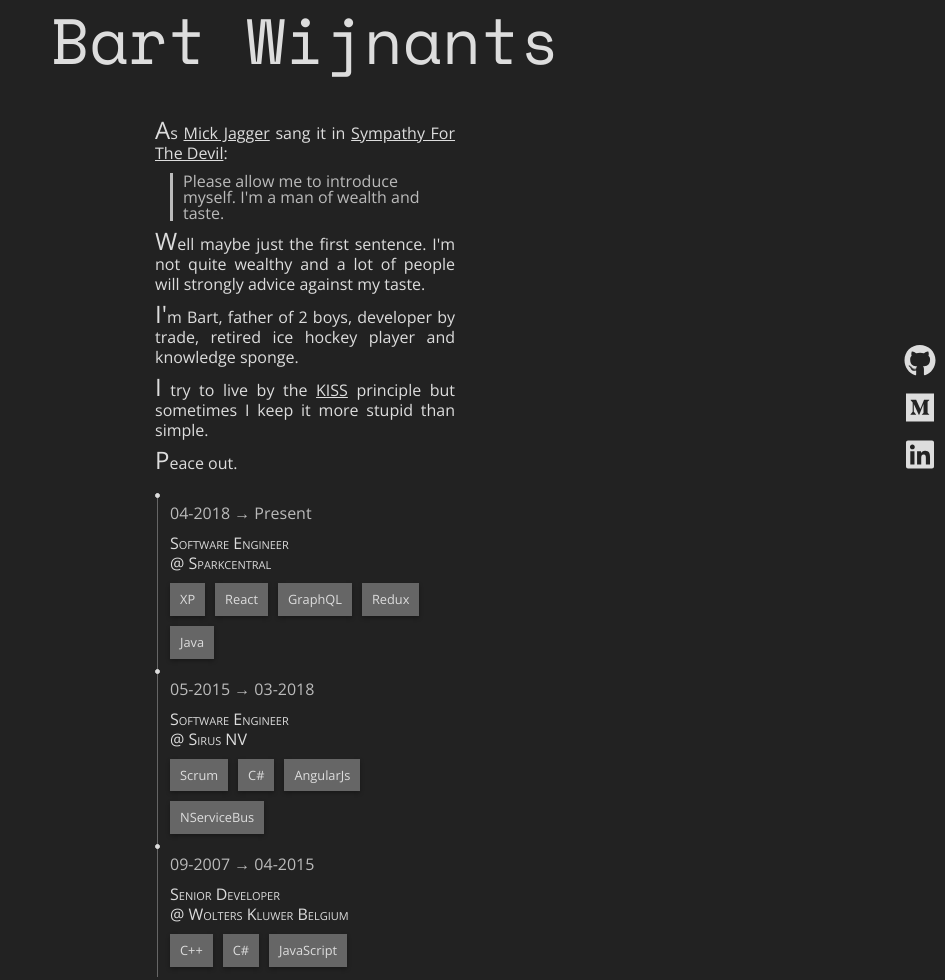
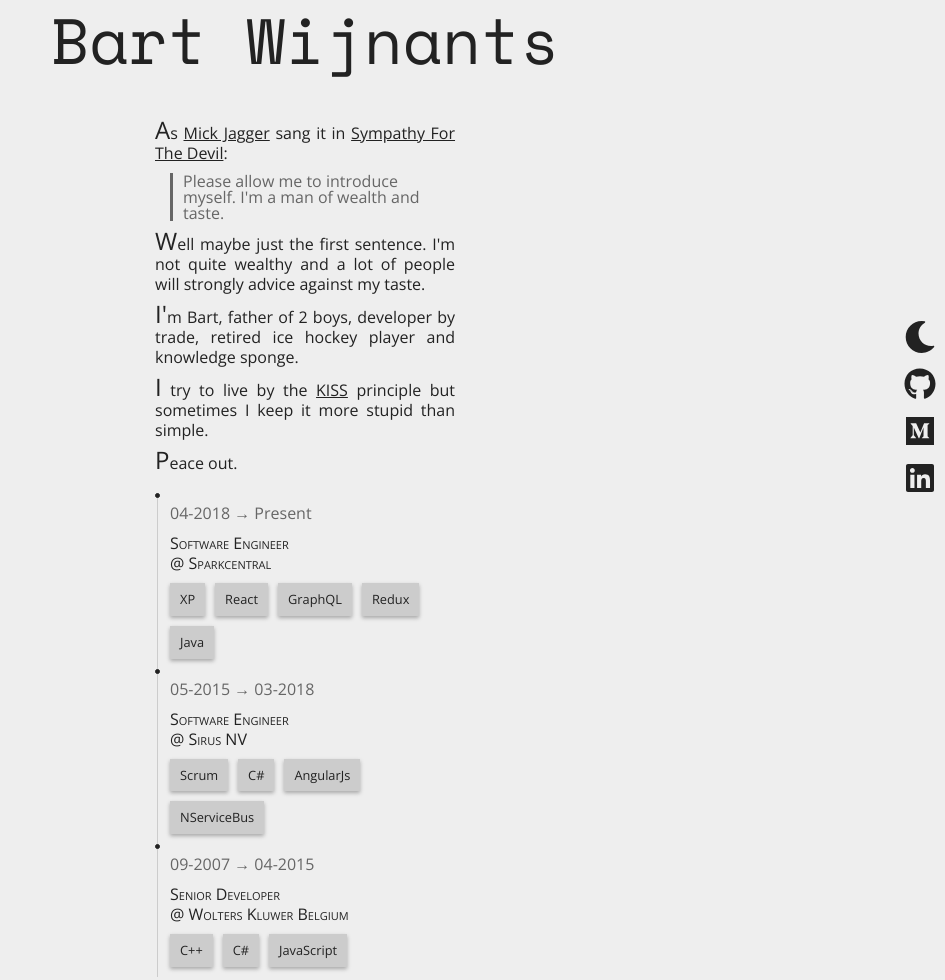
Before and after one commit to bartw/home, a Gatsby site: page / in a window 1280 px wide. Shown: the whole page, without its empty margins (335-1280 px from the left). Built offline with nearby package versions, Linux system fonts and the light colour scheme; Gatsby itself is replaced by a stand-in of ours.

Commit message:
light/dark mode

```diff
--- a/package.json
+++ b/package.json
@@ -11,8 +11,9 @@
     "serve": "gatsby serve"
   },
   "dependencies": {
-    "@fortawesome/fontawesome-svg-core": "^1.2.26",
-    "@fortawesome/free-brands-svg-icons": "^5.12.0",
+    "@fortawesome/fontawesome-svg-core": "^1.2.27",
+    "@fortawesome/free-brands-svg-icons": "^5.12.1",
+    "@fortawesome/free-solid-svg-icons": "^5.12.1",
     "@fortawesome/react-fontawesome": "^0.1.8",
     "babel-plugin-styled-components": "^1.10.6",
     "gatsby": "^2.18.11",
--- a/src/components/social-links.tsx
+++ b/src/components/actions.tsx
@@ -6,6 +6,7 @@
   faMedium,
   faLinkedin
 } from "@fortawesome/free-brands-svg-icons";
+import { faMoon, faSun } from "@fortawesome/free-solid-svg-icons";
 import { fontSize, spacing } from "../global-style";
 import ExternalLink from "./external-link";
 
@@ -54,12 +55,27 @@
   }
 `;
 
+const Toggle = styled.button`
+  background: none !important;
+  border: none;
+  margin: 0;
+  padding: 0 !important;
+  cursor: pointer;
+  font-size: ${fontSize.medium};
+  color: ${({ theme }) => theme.text};
+`;
+
 const Icon = styled(FontAwesomeIcon)`
   font-size: ${fontSize.extraLarge};
 `;
 
-const SocialLinks = () => (
+const SocialLinks = ({ theme, toggleTheme }) => (
   <List>
+    <ListItem>
+      <Toggle onClick={toggleTheme}>
+        <Icon icon={theme === "light" ? faMoon : faSun} fixedWidth />
+      </Toggle>
+    </ListItem>
     {links.map(({ id, href, icon, label }) => (
       <ListItem key={id}>
         <ExternalLink href={href} label={label}>
--- a/src/components/app.tsx
+++ b/src/components/app.tsx
@@ -2,7 +2,7 @@
 import styled from "styled-components";
 import { spacing } from "../global-style";
 import Title from "./title";
-import SocialLinks from "./social-links";
+import Actions from "./actions";
 import Bio from "./bio";
 import Experience from "./experience";
 
@@ -12,9 +12,9 @@
   margin: 0 auto;
 `;
 
-const App = () => (
+const App = ({ theme, toggleTheme }) => (
   <>
-    <SocialLinks />
+    <Actions theme={theme} toggleTheme={toggleTheme} />
     <Title>Bart Wijnants</Title>
     <InnerContainer>
       <Bio />
--- a/src/components/blockquote.tsx
+++ b/src/components/blockquote.tsx
@@ -5,8 +5,8 @@
   margin-top: ${spacing.small};
   margin-left: ${spacing.medium};
   padding-left: ${spacing.small};
-  border-left: 3px solid ${colors.textContrast};
-  color: ${colors.textContrast};
+  border-left: 3px solid ${({theme}) => theme.textContrast};
+  color: ${({theme}) => theme.textContrast};
 `;
 
 export default Blockquote;
--- a/src/components/box.tsx
+++ b/src/components/box.tsx
@@ -4,7 +4,7 @@
 const Box = styled.div`
   display: block;
   padding: ${spacing.small};
-  background-color: ${colors.backgroundContrast};
+  background-color: ${({theme}) => theme.backgroundContrast};
   box-shadow: 0 2px 4px rgba(0, 0, 0, 0.3);
 `;
 
--- a/src/components/external-link.tsx
+++ b/src/components/external-link.tsx
@@ -11,7 +11,7 @@
 
 const Link = styled.a`
   text-decoration: underline;
-  color: ${colors.text};
+  color: ${({theme}) => theme.text};
 
   &:hover {
     text-decoration: none;
--- a/src/components/job.tsx
+++ b/src/components/job.tsx
@@ -25,7 +25,7 @@
 `;
 
 const FromTo = styled(StyledDiv)`
-  color: ${colors.textContrast};
+  color: ${({theme}) => theme.textContrast};
   margin-bottom: ${spacing.small};
 `;
 
--- a/src/components/timeline.tsx
+++ b/src/components/timeline.tsx
@@ -10,7 +10,7 @@
   &:before {
     content: "";
     position: absolute;
-    border-left: 1px solid ${colors.backgroundContrast};
+    border-left: 1px solid ${({theme}) => theme.backgroundContrast};
     top: 0;
     left: 2px;
     height: 100%;
@@ -19,11 +19,11 @@
   &:after {
     content: "";
     position: absolute;
-    border: 1px solid ${colors.text};
+    border: 1px solid ${({theme}) => theme.text};
     border-radius: 50%;
     height: 3px;
     width: 3px;
-    background: ${colors.text};
+    background: ${({theme}) => theme.text};
     top: 0;
     left: 0;
   }
--- a/src/global-style.ts
+++ b/src/global-style.ts
@@ -1,21 +1,28 @@
 import { createGlobalStyle } from "styled-components";
 import reset from "styled-reset";
 
-const lightColors = {
+type Theme = {
+  background: string;
+  backgroundContrast: string;
+  text: string;
+  textContrast: string;
+};
+
+const light = {
   background: "#eee",
   backgroundContrast: "#ccc",
   text: "#222",
   textContrast: "#666"
 };
 
-const darkColors = {
+const dark = {
   background: "#222",
   backgroundContrast: "#666",
   text: "#ddd",
   textContrast: "#bbb"
 };
 
-export const colors = darkColors;
+export const colors = { light, dark };
 
 export const spacing = {
   extraSmall: "5px",
@@ -38,14 +45,14 @@
   medium: "1.25em"
 };
 
-const GlobalStyle = createGlobalStyle`
+const GlobalStyle = createGlobalStyle<{ theme: Theme }>`
   ${reset}
 
   body {
     font-family: 'Open Sans', sans-serif;
     font-size: 16px;
-    background-color: ${colors.background};
-    color: ${colors.text};
+    background-color: ${({ theme }) => theme.background};
+    color: ${({ theme }) => theme.text};
   }
 `;
 
--- a/src/pages/index.tsx
+++ b/src/pages/index.tsx
@@ -1,10 +1,17 @@
-import React from "react";
+import React, { useState } from "react";
 import Helmet from "react-helmet";
-import GlobalStyle from "../global-style";
+import { ThemeProvider } from "styled-components";
+import GlobalStyle, { colors } from "../global-style";
 import App from "../components/app";
 
-export default () => (
-  <>
+export default () => {
+  const [theme, setTheme] = useState("light");
+  const toggleTheme = () => {
+    setTheme(theme === "light" ? "dark" : "light");
+  };
+
+  return (
+    <ThemeProvider theme={theme === "light" ? colors.light : colors.dark}>
       <GlobalStyle />
       <Helmet
         htmlAttributes={{ lang: "en-US" }}
@@ -20,6 +27,7 @@
           { name: `twitter:description`, content: "About Bart Wijnants" }
         ]}
       />
-    <App />
-  </>
+      <App theme={theme} toggleTheme={toggleTheme} />
+    </ThemeProvider>
   );
+};
```
Also changed, not shown: 1 other file. Lines whose indentation alone changed are shown as unchanged.
